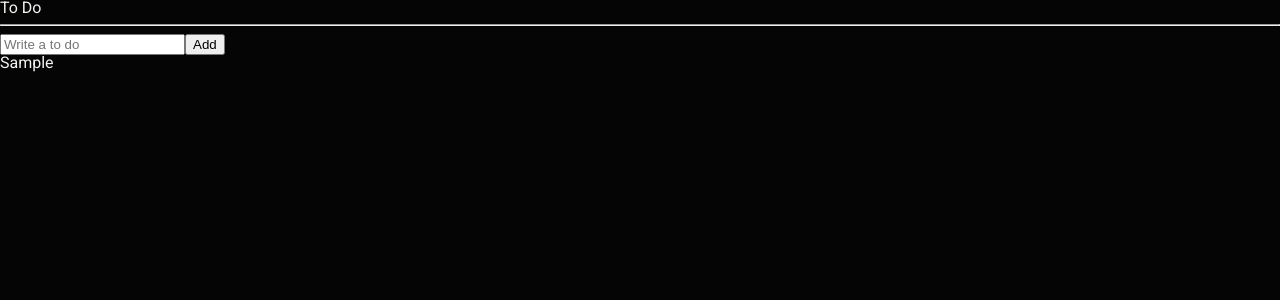
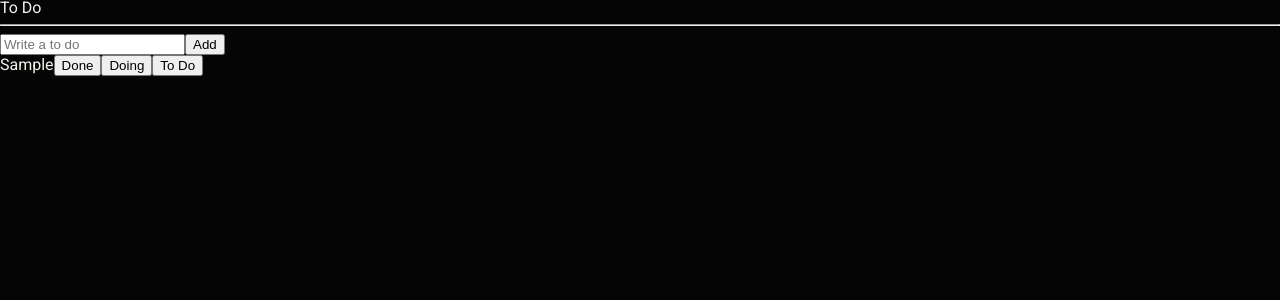
Before and after one commit to hyesuhong/checklist, a React (Create React App) app: page / in a window 1280 px wide. Both pictures are taken after typing "Sample" into the empty fields and a click on the button "Add". Shown: the top 300 px of the page. Built offline with nearby package versions, Linux system fonts and the light colour scheme.

Commit message:
refactoring

```diff
--- /dev/null
+++ b/src/atoms.tsx
@@ -0,0 +1,13 @@
+import { atom } from 'recoil';
+
+/* ts에게 한정된 데이터만 받는다고 알려주고 싶다면 category처럼! */
+export interface IToDos {
+	text: string;
+	id: number;
+	category: 'DONE' | 'DOING' | 'TO_DO';
+}
+
+export const toDoState = atom<IToDos[]>({
+	key: 'toDo',
+	default: [],
+});
--- /dev/null
+++ b/src/components/CreateToDo.tsx
@@ -0,0 +1,40 @@
+import { useForm } from 'react-hook-form';
+import { useSetRecoilState } from 'recoil';
+import { toDoState } from '../atoms';
+
+/* react hook form -> 여러 인풋을 사용할 때 좋은 라이브러리. validation을 하기 편함 */
+interface IForm {
+	toDo: string;
+}
+
+function CreateToDo() {
+	/* useState와 비슷한 형태로 사용할 수 있음 */
+	const modifier = useSetRecoilState(toDoState);
+	/*
+  - register을 사용하면 기존에 useState, onChange 등을 사용해서 관리하던 것들을 해결해줌
+  - ...register('toDo') : es6. register함수가 리턴하는 객체를 인풋에 props로 전달
+  - watch : form의 입력값들의 변화를 관찰할 수 있게 해주는 함수
+  - handleSubmit : onSubmit 의 역할을 대신해주고, validation 체크도 하는 함수
+  - formState.errors : error가 일어난 곳과 종류를 알 수 있고 그에 따른 메세지를 전달할 수 있음.
+  - setError : 특정한 에러를 발생시켜줌
+  */
+	const { register, handleSubmit, setValue } = useForm<IForm>();
+	const onValid = ({ toDo }: IForm) => {
+		modifier((prev) => [
+			{ text: toDo, id: Date.now(), category: 'TO_DO' },
+			...prev,
+		]);
+		setValue('toDo', '');
+	};
+
+	return (
+		<form onSubmit={handleSubmit(onValid)}>
+			<input
+				{...register('toDo', { required: 'Please write your to do' })}
+				placeholder='Write a to do'
+			/>
+			<button>Add</button>
+		</form>
+	);
+}
+export default CreateToDo;
--- /dev/null
+++ b/src/components/ToDo.tsx
@@ -0,0 +1,14 @@
+import { IToDos } from '../atoms';
+
+function ToDo({ text }: IToDos) {
+	return (
+		<li>
+			<span>{text}</span>
+			<button>Done</button>
+			<button>Doing</button>
+			<button>To Do</button>
+		</li>
+	);
+}
+
+export default ToDo;
--- a/src/components/ToDoList.tsx
+++ b/src/components/ToDoList.tsx
@@ -1,58 +1,18 @@
-import { useForm } from 'react-hook-form';
-import { atom, useRecoilState } from 'recoil';
-
-/* react hook form -> 여러 인풋을 사용할 때 좋은 라이브러리. validation을 하기 편함 */
-interface IForm {
-	toDo: string;
-}
-
-/* ts에게 한정된 데이터만 받는다고 알려주고 싶다면 category처럼! */
-interface IToDos {
-	text: string;
-	id: number;
-	category: 'DONE' | 'DOING' | 'TO_DO';
-}
-
-const toDoState = atom<IToDos[]>({
-	key: 'toDo',
-	default: [],
-});
+import { useRecoilValue } from 'recoil';
+import { toDoState } from '../atoms';
+import CreateToDo from './CreateToDo';
+import ToDo from './ToDo';
 
 function ToDoList() {
-	/* useState와 비슷한 형태로 사용할 수 있음 */
-	const [toDos, setToDos] = useRecoilState(toDoState);
-	// const value = useRecoilValue(toDoState);
-	// const modifier = useSetRecoilState(toDoState);
-	/*
-  - register을 사용하면 기존에 useState, onChange 등을 사용해서 관리하던 것들을 해결해줌
-  - ...register('toDo') : es6. register함수가 리턴하는 객체를 인풋에 props로 전달
-  - watch : form의 입력값들의 변화를 관찰할 수 있게 해주는 함수
-  - handleSubmit : onSubmit 의 역할을 대신해주고, validation 체크도 하는 함수
-  - formState.errors : error가 일어난 곳과 종류를 알 수 있고 그에 따른 메세지를 전달할 수 있음.
-  - setError : 특정한 에러를 발생시켜줌
-  */
-	const { register, handleSubmit, setValue } = useForm<IForm>();
-	const onValid = ({ toDo }: IForm) => {
-		setToDos((prev) => [
-			{ text: toDo, id: Date.now(), category: 'TO_DO' },
-			...prev,
-		]);
-		setValue('toDo', '');
-	};
+	const toDos = useRecoilValue(toDoState);
 	return (
 		<div>
 			<h1>To Do</h1>
 			<hr />
-			<form onSubmit={handleSubmit(onValid)}>
-				<input
-					{...register('toDo', { required: 'Please write your to do' })}
-					placeholder='Write a to do'
-				/>
-				<button>Add</button>
-			</form>
+			<CreateToDo />
 			<ul>
 				{toDos.map((toDo) => (
-					<li key={toDo.id}>{toDo.text}</li>
+					<ToDo key={toDo.id} {...toDo} />
 				))}
 			</ul>
 		</div>
```
